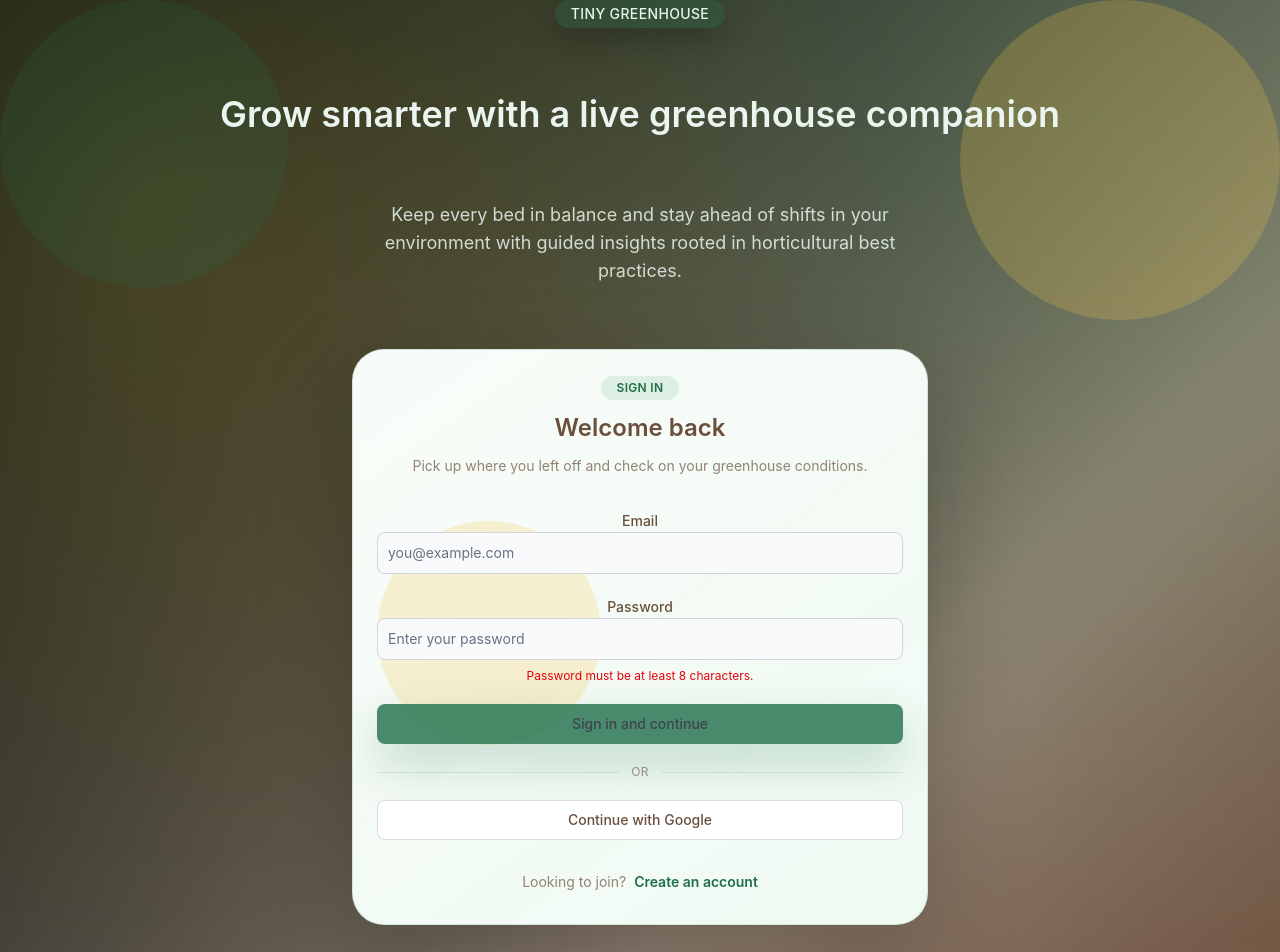
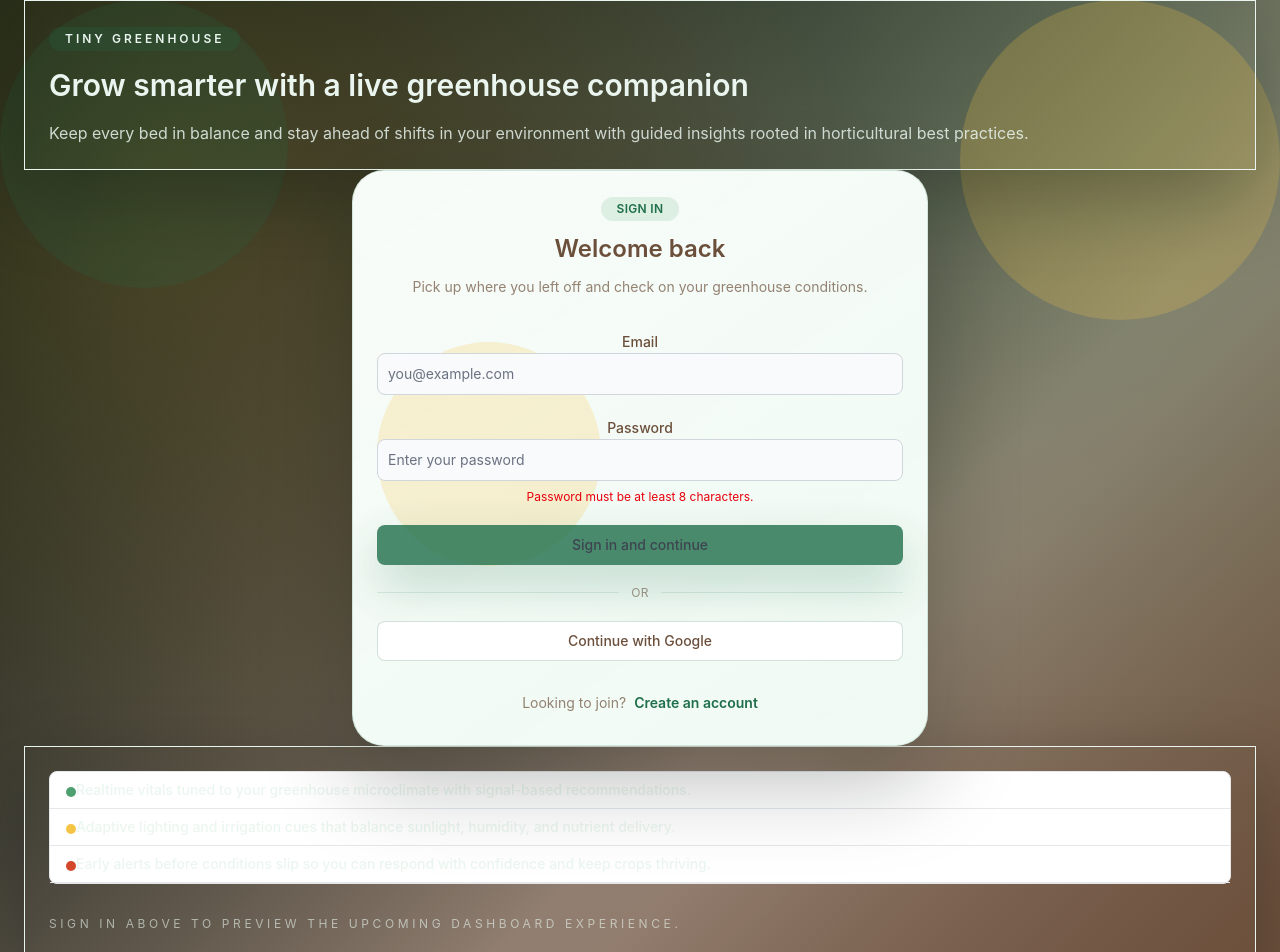
Before and after one commit to VictorIvanov87/tiny-greenhouse, a React app in the folder frontend/: page /login in a window 1280 px wide. Shown: the top 952 px of the page. Built offline with nearby package versions, Linux system fonts and the light colour scheme; no server answers; the HTML template or start-up script is replaced by a standard one.

Commit message:
Refactoring, use Flowbite components instead of custom implementations

```diff
--- a/frontend/src/app/AppShell.tsx
+++ b/frontend/src/app/AppShell.tsx
@@ -1,83 +1,103 @@
-import type { PropsWithChildren } from 'react'
-import { NavLink } from 'react-router-dom'
-import { Brand } from '../shared/ui/Brand'
-import { UserMenu } from '../shared/ui/UserMenu'
-import type { SetupProfile } from '../features/setup/state'
+import type { MouseEvent, PropsWithChildren } from 'react';
+import { useLocation, useNavigate } from 'react-router-dom';
+import {
+  ListGroup,
+  ListGroupItem,
+  Navbar,
+  NavbarBrand,
+  NavbarCollapse,
+  NavbarLink,
+  NavbarToggle,
+} from 'flowbite-react';
+import { Brand } from '../shared/ui/Brand';
+import { UserMenu } from '../shared/ui/UserMenu';
+import type { SetupProfile } from '../features/setup/state';
 
 type AppShellProps = PropsWithChildren<{
-  profile: SetupProfile
-}>
+  profile: SetupProfile;
+}>;
 
 const navItems = [
   { to: '/dashboard', label: 'Dashboard' },
   { to: '/setup', label: 'Setup Wizard' },
-]
-
-const linkBase =
-  'flex items-center gap-3 rounded-2xl px-4 py-2 text-sm font-medium transition focus-visible:outline-none focus-visible:ring-4 focus-visible:ring-emerald-200'
+];
 
 export const AppShell = ({ children, profile }: AppShellProps) => {
+  const location = useLocation();
+  const navigate = useNavigate();
+
+  const handleNavigation = (path: string) => (event: MouseEvent<HTMLElement>) => {
+    event.preventDefault();
+    navigate(path);
+  };
+
   return (
     <div className="flex min-h-screen bg-[color:var(--color-sage-soft)] text-[color:var(--color-soil)]">
       <aside className="relative hidden w-64 flex-shrink-0 flex-col border-r border-[color:var(--color-evergreen-soft)] bg-white/60 px-6 py-8 backdrop-blur md:flex">
         <div className="mb-8">
-          <Brand orientation="vertical" subtitle={profile.currentGreenhouseId ? `Greenhouse ${profile.currentGreenhouseId}` : undefined} />
+          <Brand
+            orientation="vertical"
+            subtitle={
+              profile.currentGreenhouseId ? `Greenhouse ${profile.currentGreenhouseId}` : undefined
+            }
+          />
         </div>
-        <nav className="flex flex-1 flex-col gap-2">
-          {navItems.map((item) => (
-            <NavLink
-              key={item.to}
-              to={item.to}
-              className={({ isActive }) =>
-                [
-                  linkBase,
+        <ListGroup className="flex flex-1 flex-col gap-2 bg-transparent">
+          {navItems.map((item) => {
+            const isActive = location.pathname === item.to;
+            return (
+              <ListGroupItem
+                key={item.to}
+                href={item.to}
+                onClick={handleNavigation(item.to)}
+                className={[
+                  'flex items-center gap-3 rounded-2xl border-none px-4 py-2 text-sm font-medium transition',
                   isActive
                     ? 'bg-[color:var(--color-evergreen)] text-white shadow-[0_12px_32px_rgba(31,111,74,0.25)]'
-                    : 'text-[color:var(--color-soil-70)] hover:bg-[rgba(31,111,74,0.08)]',
-                ].join(' ')
-              }
-            >
-              <span className="text-lg">•</span>
-              <span>{item.label}</span>
-            </NavLink>
-          ))}
-        </nav>
+                    : 'bg-transparent text-[color:var(--color-soil-70)] hover:bg-[rgba(31,111,74,0.08)]',
+                ].join(' ')}
+                aria-current={isActive ? 'page' : undefined}
+              >
+                <span className="text-lg">•</span>
+                <span>{item.label}</span>
+              </ListGroupItem>
+            );
+          })}
+        </ListGroup>
         <div className="mt-auto text-xs uppercase tracking-[0.25em] text-[color:var(--color-soil-60)]">
           Tiny Greenhouse
         </div>
       </aside>
 
       <div className="flex flex-1 flex-col">
-        <header className="border-b border-[color:var(--color-evergreen-soft)] bg-white/70 backdrop-blur">
-          <div className="flex items-center justify-between px-4 py-4 md:px-6">
-            <Brand className="md:hidden" />
-            <div className="hidden md:block">
-              <Brand />
-            </div>
+        <Navbar
+          fluid
+          rounded
+          className="border-b border-[color:var(--color-evergreen-soft)] bg-white/70 px-4 py-3 backdrop-blur md:px-6"
+        >
+          <NavbarBrand href="/dashboard" onClick={handleNavigation('/dashboard')} className="gap-3">
+            <Brand />
+          </NavbarBrand>
+          <div className="flex items-center gap-3 md:order-2">
             <UserMenu />
+            <NavbarToggle />
           </div>
-          <nav className="flex gap-3 px-4 pb-4 md:hidden">
+          <NavbarCollapse>
             {navItems.map((item) => (
-              <NavLink
+              <NavbarLink
                 key={item.to}
-                to={item.to}
-                className={({ isActive }) =>
-                  [
-                    'rounded-full px-4 py-2 text-sm font-medium transition focus-visible:outline-none focus-visible:ring-4 focus-visible:ring-emerald-200',
-                    isActive
-                      ? 'bg-[color:var(--color-evergreen)] text-white'
-                      : 'bg-white/70 text-[color:var(--color-soil-70)]',
-                  ].join(' ')
-                }
+                href={item.to}
+                onClick={handleNavigation(item.to)}
+                active={location.pathname === item.to}
               >
                 {item.label}
-              </NavLink>
+              </NavbarLink>
             ))}
-          </nav>
-        </header>
+          </NavbarCollapse>
+        </Navbar>
 
         <main className="flex-1 px-4 py-6 md:px-8 md:py-10">{children}</main>
       </div>
     </div>
-  )
-}
+  );
+};
--- a/frontend/src/features/auth/LoginPage.tsx
+++ b/frontend/src/features/auth/LoginPage.tsx
@@ -1,27 +1,28 @@
-import { Navigate } from 'react-router-dom'
-import { alpha, palette } from '../../theme/palette'
-import { AuthCard } from './components/AuthCard'
-import { useAuth } from './hooks/useAuth'
-import { useUserProfile } from '../setup/hooks/useUserProfile'
+import { Navigate } from 'react-router-dom';
+import { Card, ListGroup, ListGroupItem } from 'flowbite-react';
+import { alpha, palette } from '../../theme/palette';
+import { AuthCard } from './components/AuthCard';
+import { useAuth } from './hooks/useAuth';
+import { useUserProfile } from '../setup/hooks/useUserProfile';
 
 const LoginPage = () => {
-  const { user } = useAuth()
-  const { profile, loading: profileLoading } = useUserProfile(user ? user.uid : null)
+  const { user } = useAuth();
+  const { profile, loading: profileLoading } = useUserProfile(user ? user.uid : null);
 
   if (user && profileLoading) {
     return (
       <div className="flex min-h-screen items-center justify-center bg-[color:var(--color-night)] text-[color:var(--color-sage)]">
         <span className="text-sm opacity-80">Preparing your dashboard...</span>
       </div>
-    )
+    );
   }
 
   if (user && profile?.setupCompleted) {
-    return <Navigate to="/dashboard" replace />
+    return <Navigate to="/dashboard" replace />;
   }
 
   if (user && !profile?.setupCompleted) {
-    return <Navigate to="/setup" replace />
+    return <Navigate to="/setup" replace />;
   }
 
   const featureItems = [
@@ -40,13 +41,15 @@ const LoginPage = () => {
       accent: palette.chili,
       copy: 'Early alerts before conditions slip so you can respond with confidence and keep crops thriving.',
     },
-  ]
+  ];
 
   const heroBackground = [
     `radial-gradient(circle at 12% 18%, ${alpha(palette.sunlight, 0.18)} 0%, transparent 50%)`,
     `radial-gradient(circle at 88% 12%, ${alpha(palette.moss, 0.2)} 0%, transparent 55%)`,
-    `linear-gradient(135deg, ${palette.night} 0%, ${alpha(palette.soil, 0.45)} 65%, ${palette.soil} 100%)`,
-  ].join(', ')
+    `linear-gradient(135deg, ${palette.night} 0%, ${alpha(palette.soil, 0.45)} 65%, ${
+      palette.soil
+    } 100%)`,
+  ].join(', ');
 
   return (
     <div
@@ -71,49 +74,55 @@ const LoginPage = () => {
       </div>
 
       <div className="relative z-10 flex min-h-screen w-full items-center justify-center px-6 md:px-10">
-        <div className="flex w-full max-w-5xl flex-col items-center gap-12 text-center lg:gap-16">
+        <div className="flex w-full max-w-5xl flex-col items-center gap-10 text-center lg:gap-12">
+          <Card className="w-full rounded-3xl border border-white/30 bg-white/15 text-left text-[color:var(--color-sage)] shadow-[0_28px_80px_rgba(8,16,12,0.3)] backdrop-blur">
+            <div className="space-y-4">
               <span
-            className="inline-flex items-center gap-2 rounded-full px-4 py-1 text-sm font-medium uppercase tracking-wide text-[color:var(--color-sage)] shadow-[0_10px_30px_rgba(0,0,0,0.25)]"
+                className="inline-flex w-fit items-center gap-2 rounded-full px-4 py-1 text-xs font-semibold uppercase tracking-[0.25em]"
                 style={{
-              background: alpha(palette.evergreen, 0.25),
+                  background: alpha(palette.evergreen, 0.2),
+                  color: palette.sage,
                 }}
               >
-            Tiny Greenhouse
+                Tiny greenhouse
               </span>
-          <h1 className="text-4xl font-semibold leading-tight text-[color:var(--color-sage)] sm:text-5xl">
+              <h1 className="text-3xl font-semibold leading-tight sm:text-4xl">
                 Grow smarter with a live greenhouse companion
               </h1>
-          <p className="text-lg text-[color:var(--color-sage)]/85 md:max-w-xl">
-            Keep every bed in balance and stay ahead of shifts in your environment with guided insights rooted in
-            horticultural best practices.
+              <p className="text-sm text-[color:var(--color-sage)]/85 sm:text-base">
+                Keep every bed in balance and stay ahead of shifts in your environment with guided
+                insights rooted in horticultural best practices.
               </p>
+            </div>
+          </Card>
+
           <div className="w-full max-w-xl">
             <AuthCard />
           </div>
 
-          <div className="w-full max-w-4xl space-y-6 text-[color:var(--color-sage)]/85">
-            <ul className="grid gap-6 sm:grid-cols-2 lg:grid-cols-3">
+          <Card className="w-full rounded-3xl border border-white/25 bg-white/15 text-left text-[color:var(--color-sage)] shadow-[0_24px_70px_rgba(8,16,12,0.28)] backdrop-blur">
+            <ListGroup className="divide-y divide-white/20">
               {featureItems.map((feature) => (
-                <li
+                <ListGroupItem
                   key={feature.id}
-                  className="flex h-full flex-col items-center gap-3 rounded-2xl border border-white/20 bg-white/10 p-5 text-sm leading-relaxed text-[color:var(--color-sage)]/90 shadow-[0_12px_35px_rgba(8,16,12,0.25)] backdrop-blur"
+                  className="flex items-start gap-3 border-none bg-transparent text-sm text-[color:var(--color-sage)]/90 hover:bg-white/5 focus-visible:ring-emerald-200"
                 >
                   <span
-                    className="h-2.5 w-2.5 rounded-full"
+                    className="mt-1 inline-flex h-2.5 w-2.5 flex-none rounded-full"
                     style={{ backgroundColor: feature.accent }}
                   />
                   <span>{feature.copy}</span>
-                </li>
+                </ListGroupItem>
               ))}
-            </ul>
-            <p className="text-sm text-[color:var(--color-sage)]/70">
-              Sign in above to explore the dashboard experience while we finish connecting live sensor data.
+            </ListGroup>
+            <p className="mt-4 text-xs uppercase tracking-[0.3em] text-[color:var(--color-sage)]/60">
+              Sign in above to preview the upcoming dashboard experience.
             </p>
+          </Card>
         </div>
       </div>
     </div>
-    </div>
-  )
-}
+  );
+};
 
-export default LoginPage
+export default LoginPage;
--- a/frontend/src/features/dashboard/DashboardPage.tsx
+++ b/frontend/src/features/dashboard/DashboardPage.tsx
@@ -1,3 +1,4 @@
+import { Card } from 'flowbite-react';
 import { useOutletContext } from 'react-router-dom';
 import type { SetupProfile } from '../setup/state';
 import { KpiCards } from './components/KpiCards';
@@ -21,14 +22,16 @@ const DashboardPage = () => {
 
   return (
     <div className="space-y-10">
-      <header className="space-y-2">
+      <Card className="rounded-3xl border border-[color:var(--color-evergreen-soft)] bg-white shadow-[0_18px_45px_rgba(31,111,74,0.12)]">
+        <div className="space-y-2">
           <h1 className="text-3xl font-semibold text-[color:var(--color-evergreen)] sm:text-4xl">
             {greetingByPlant(profile.plantType)}
           </h1>
           <p className="text-sm text-[color:var(--color-soil-60)]">
             Here’s the latest snapshot of your greenhouse performance and captured moments.
           </p>
-      </header>
+        </div>
+      </Card>
 
       <section>
         <KpiCards />
--- a/frontend/src/features/home/HomePage.tsx
+++ /dev/null
@@ -1,41 +0,0 @@
-import { Button, Card } from 'flowbite-react';
-import { alpha, palette } from '../../theme/palette';
-import { useAuth } from '../auth/hooks/useAuth';
-
-const HomePage = () => {
-  const { signOut } = useAuth();
-
-  return (
-    <div
-      className="flex min-h-screen h-screen items-center justify-center px-4 py-16"
-      style={{
-        background: `linear-gradient(135deg, ${palette.sageSoft} 0%, #ffffff 35%, ${alpha(
-          palette.sunlight,
-          0.22
-        )} 100%)`,
-      }}
-    >
-      <Card className="w-full max-w-xl space-y-5 rounded-3xl border border-[color:var(--color-evergreen-soft)] bg-[color:var(--color-card)] shadow-[0_28px_80px_var(--color-evergreen-shadow)] backdrop-blur">
-        <h1 className="text-3xl font-semibold" style={{ color: palette.evergreen }}>
-          Protected area
-        </h1>
-        <p className="text-base" style={{ color: palette.soil70 }}>
-          This placeholder dashboard is only visible while you are signed in. Use it to confirm that
-          the route guard is working before live greenhouse data is wired up.
-        </p>
-        <Button
-          color="light"
-          onClick={() => {
-            void signOut();
-          }}
-          className="w-full sm:w-auto !border-none !text-white !shadow-[0_18px_45px_var(--color-evergreen-shadow)] hover:!-translate-y-0.5 hover:!shadow-[0_24px_55px_var(--color-evergreen-shadow)] hover:!bg-[color:var(--color-evergreen-dark)] focus-visible:!ring-4 focus-visible:!ring-[color:var(--color-moss-soft)] focus-visible:!outline-none"
-          style={{ backgroundColor: palette.evergreen }}
-        >
-          Sign out
-        </Button>
-      </Card>
-    </div>
-  );
-};
-
-export default HomePage;
--- a/frontend/src/features/setup/SetupPage.tsx
+++ b/frontend/src/features/setup/SetupPage.tsx
@@ -1,4 +1,5 @@
 import { Navigate, useNavigate } from 'react-router-dom'
+import { Card } from 'flowbite-react'
 import { alpha, palette } from '../../theme/palette'
 import { useAuth } from '../auth/hooks/useAuth'
 import { SetupWizard } from './components/SetupWizard'
@@ -58,17 +59,19 @@ const SetupPage = () => {
       </div>
 
       <div className="relative z-10 flex w-full max-w-4xl flex-col items-center gap-10 text-center text-[color:var(--color-sage)]">
+        <Card className="w-full rounded-3xl border border-white/20 bg-white/10 text-left shadow-[0_28px_80px_rgba(8,16,12,0.28)] backdrop-blur">
           <div className="space-y-3">
-          <span className="inline-flex items-center gap-2 rounded-full bg-white/10 px-4 py-1 text-xs font-semibold uppercase tracking-[0.2em]">
+            <span className="inline-flex items-center gap-2 rounded-full bg-white/15 px-4 py-1 text-xs font-semibold uppercase tracking-[0.2em]">
               First-time setup
             </span>
-          <h1 className="text-3xl font-semibold text-[color:var(--color-sage)] sm:text-4xl">
+            <h1 className="text-3xl font-semibold text-[color:var(--color-evergreen)] sm:text-4xl">
               Let’s tune Tiny Greenhouse for your crops
             </h1>
-          <p className="text-sm text-[color:var(--color-sage)]/85 sm:text-base">
+            <p className="text-sm text-[color:var(--color-soil-60)] sm:text-base">
               We’ll ask a few quick questions to shape insights and alerts around your greenhouse goals.
             </p>
           </div>
+        </Card>
 
         <SetupWizard
           uid={user.uid}
--- a/frontend/src/shared/ui/UserMenu.tsx
+++ b/frontend/src/shared/ui/UserMenu.tsx
@@ -1,52 +1,58 @@
-import { useState } from 'react'
-import { Avatar, Dropdown } from 'flowbite-react'
-import { useNavigate } from 'react-router-dom'
-import { useAuth } from '../../features/auth/hooks/useAuth'
+import { useState } from 'react';
+import { Avatar, Dropdown, DropdownHeader, DropdownDivider, DropdownItem } from 'flowbite-react';
+import { useNavigate } from 'react-router-dom';
+import { useAuth } from '../../features/auth/hooks/useAuth';
 
 const getInitials = (email?: string | null) => {
   if (!email) {
-    return 'TG'
+    return 'TG';
   }
 
-  const [first = '', second = ''] = email.split('@')[0].split(/[.\-_]/)
-  const initials = (first.charAt(0) + (second.charAt(0) || '')).toUpperCase()
-  return initials || 'TG'
-}
+  const [first = '', second = ''] = email.split('@')[0].split(/[.\-_]/);
+  const initials = (first.charAt(0) + (second.charAt(0) || '')).toUpperCase();
+  return initials || 'TG';
+};
 
 export const UserMenu = () => {
-  const navigate = useNavigate()
-  const { user, signOut } = useAuth()
-  const [signingOut, setSigningOut] = useState(false)
+  const navigate = useNavigate();
+  const { user, signOut } = useAuth();
+  const [signingOut, setSigningOut] = useState(false);
 
   const handleSignOut = async () => {
-    setSigningOut(true)
+    setSigningOut(true);
     try {
-      await signOut()
-      navigate('/login', { replace: true })
+      await signOut();
+      navigate('/login', { replace: true });
     } catch (error) {
-      console.error('Failed to sign out', error)
+      console.error('Failed to sign out', error);
     } finally {
-      setSigningOut(false)
+      setSigningOut(false);
     }
-  }
+  };
 
-  const email = user?.email ?? 'your.account@tiny.greenhouse'
+  const email = user?.email ?? 'your.account@tiny.greenhouse';
 
   return (
     <Dropdown
       arrowIcon={false}
       inline
-      label={<Avatar placeholderInitials={getInitials(user?.email)} rounded className="ring-emerald-200 ring-offset-2" />}
+      label={
+        <Avatar
+          placeholderInitials={getInitials(user?.email)}
+          rounded
+          className="ring-emerald-200 ring-offset-2"
+        />
+      }
     >
-      <Dropdown.Header>
+      <DropdownHeader>
         <span className="block text-sm font-semibold text-gray-900">{email}</span>
         <span className="block truncate text-xs text-gray-500">Tiny Greenhouse Keeper</span>
-      </Dropdown.Header>
-      <Dropdown.Item onClick={() => navigate('/setup')}>Re-run setup</Dropdown.Item>
-      <Dropdown.Divider />
-      <Dropdown.Item onClick={handleSignOut} disabled={signingOut}>
+      </DropdownHeader>
+      <DropdownItem onClick={() => navigate('/setup')}>Re-run setup</DropdownItem>
+      <DropdownDivider />
+      <DropdownItem onClick={handleSignOut} disabled={signingOut}>
         {signingOut ? 'Signing out…' : 'Sign out'}
-      </Dropdown.Item>
+      </DropdownItem>
     </Dropdown>
-  )
-}
+  );
+};
```
Also changed, not shown: 1 other file (tests, documents, lock files or other folders). Lines whose indentation alone changed are shown as unchanged.
